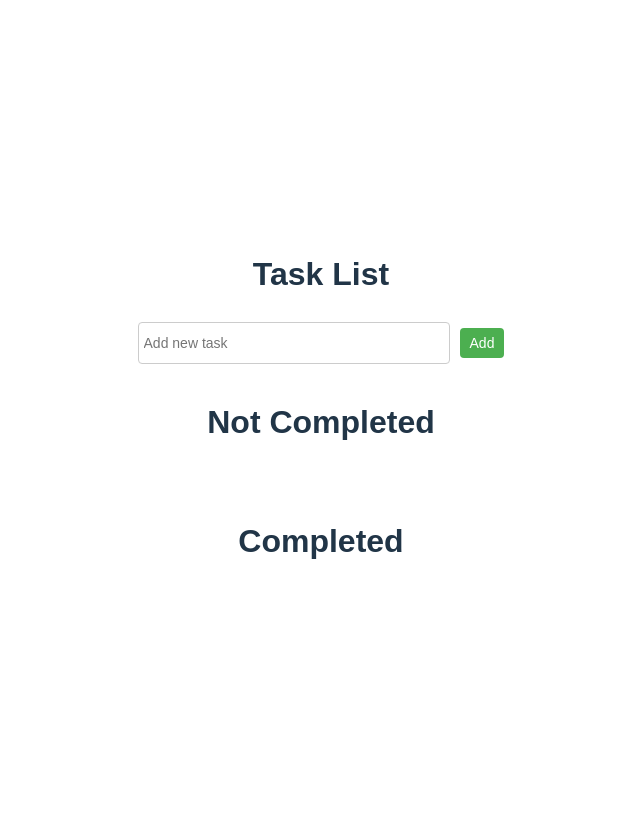
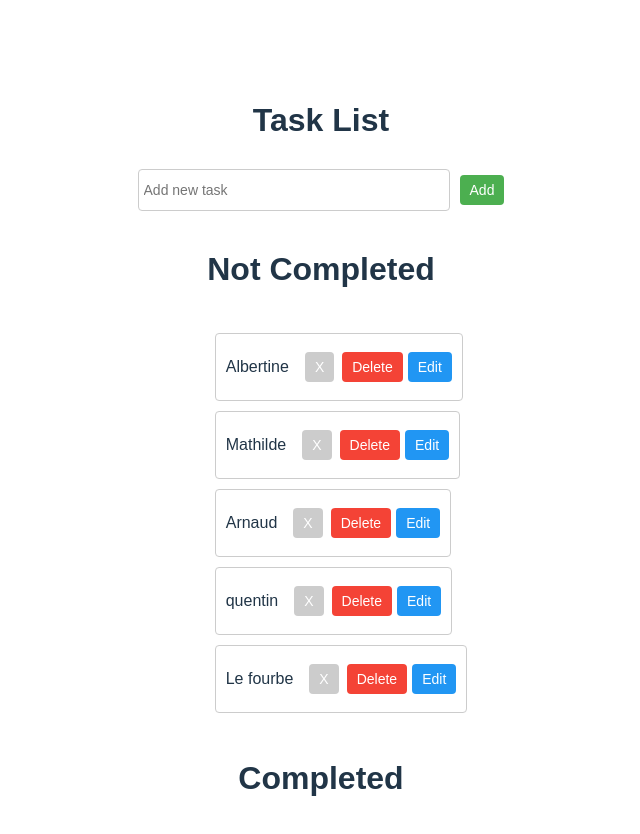
Before and after one commit to Kiblines/To-do-list-lines, a React (Vite) app: page / in a window 1280 px wide. Shown: the top 834 px of the page, without its empty margins (319-959 px from the left). Before the commit the page ends 800 px from the top, so only its background shows below. Built offline with nearby package versions, Linux system fonts and the light colour scheme; data requests are answered from the project's data file.

Commit message:
add get & put axios

```diff
--- a/database.json
+++ b/database.json
@@ -2,17 +2,27 @@
   "tasks": [
     {
       "id": 1,
-      "name": "dazda",
+      "name": "Albertine",
       "isCompleted": false
     },
     {
       "id": 2,
-      "name": "dazdaz",
+      "name": "Mathilde",
       "isCompleted": false
     },
     {
       "id": 3,
-      "name": "dazdazdazdzada",
+      "name": "Arnaud",
+      "isCompleted": false
+    },
+    {
+      "id": 4,
+      "name": "quentin",
+      "isCompleted": false
+    },
+    {
+      "id": 5,
+      "name": "Le fourbe",
       "isCompleted": false
     }
   ],
--- a/src/api/api.js
+++ b/src/api/api.js
@@ -26,3 +26,16 @@ export const createTask = async (task) => {
     }
   }
 };
+
+export const getTasks = async () =>
+  await axios({
+    method: "get",
+    url: `${API_BASE_URL}/tasks`,
+  });
+
+export const updateTasks = async (id, task) =>
+  await axios({
+    method: "put",
+    url: `${API_BASE_URL}/tasks/${id}`,
+    data: task,
+  });
--- a/src/pages/TodoListPage.jsx
+++ b/src/pages/TodoListPage.jsx
@@ -1,7 +1,8 @@
 import styled from "styled-components";
 import TaskItem from "../components/TaskItem";
 import TaskCreator from "../components/TaskCreator";
-import { useState } from "react";
+import { useEffect, useState } from "react";
+import { getTasks, updateTasks } from "../api/api";
 
 const ContainerList = styled.div`
   display: flex;
@@ -50,6 +51,7 @@ export default function TodoListPage() {
   };
 
   const editTask = (task) => {
+    updateTasks(task.id, task);
     setTasks(tasks.map((t) => (t.id === task.id ? task : t)));
   };
 
@@ -60,6 +62,17 @@ export default function TodoListPage() {
       )
     );
   };
+
+  useEffect(() => {
+    getTasks()
+      .then((response) => {
+        setTasks(response.data);
+        console.log(tasks);
+      })
+      .catch((error) => {
+        console.error(error);
+      });
+  }, []);
 
   // const TestList = [
   //   { id: 0, name: "Faire du code" },
```
